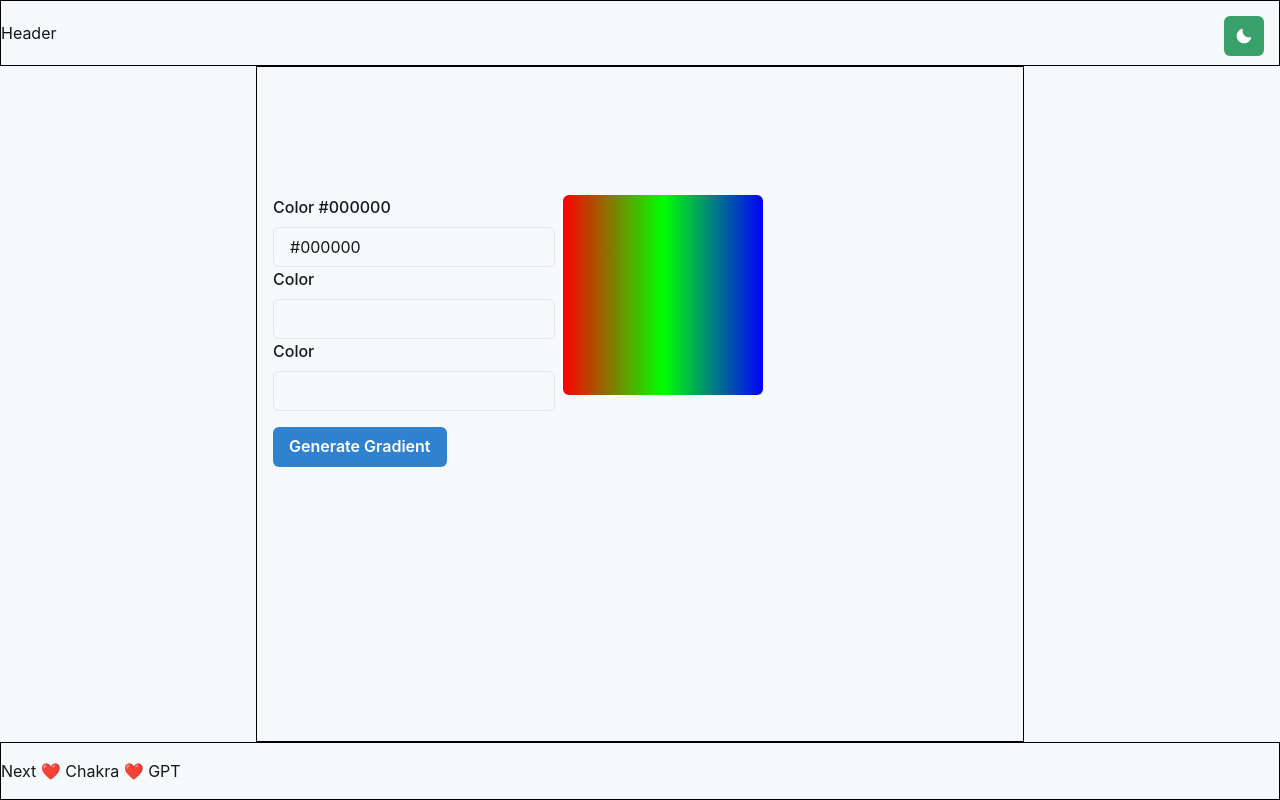
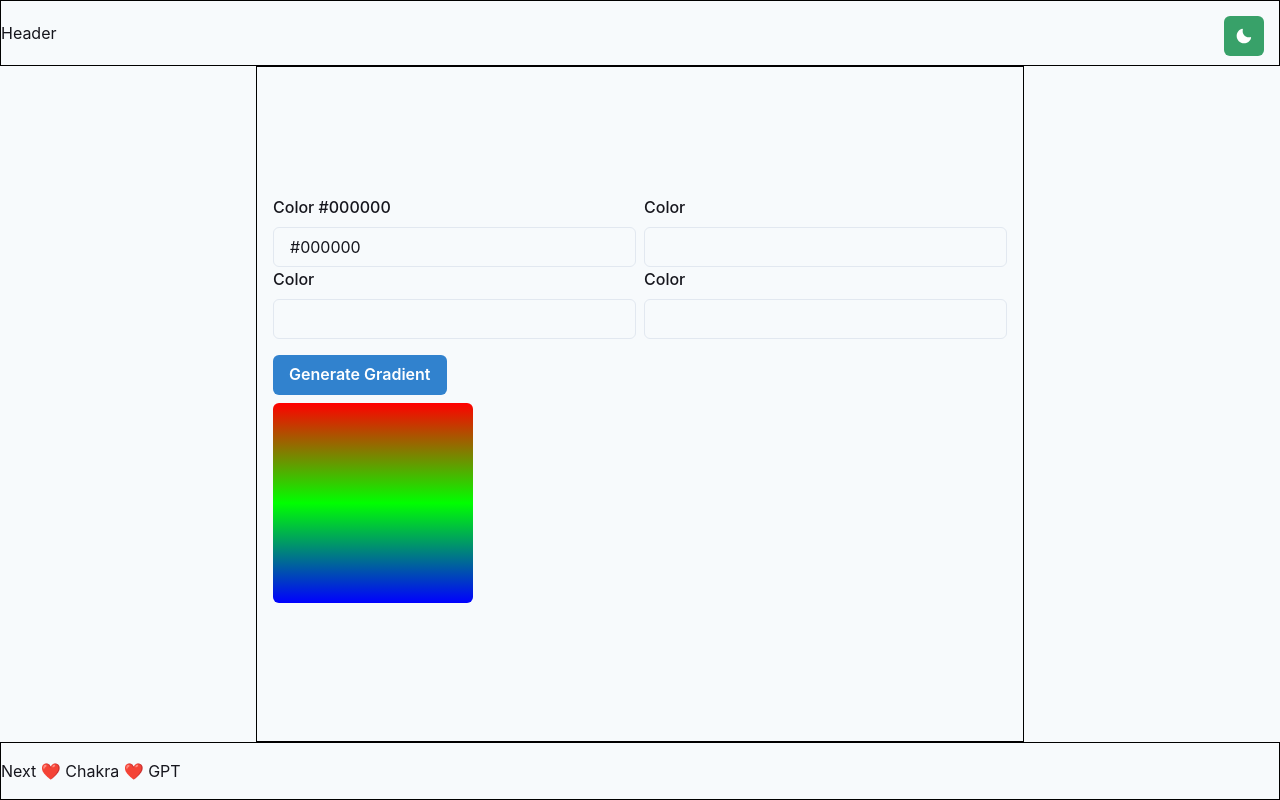
Before and after one commit to mikemajara/colors-gradients, a Next.js app: page / in a window 1280 px wide. Built offline with nearby package versions, Linux system fonts and the light colour scheme.

Commit message:
chore: n gradients

```diff
--- a/src/components/forms/color-form-component.tsx
+++ b/src/components/forms/color-form-component.tsx
@@ -1,5 +1,11 @@
 import React, { useState } from "react";
-import { Button, FormControl, FormLabel, Input } from "@chakra-ui/react";
+import {
+  Button,
+  FormControl,
+  FormLabel,
+  HStack,
+  Input,
+} from "@chakra-ui/react";
 import { ChromePicker } from "react-color";
 import { getClosestCSSColorName } from "../../utils/color-utils";
 
@@ -35,7 +41,7 @@ const ColorInput = ({ color, setColor }) => {
 };
 
 const ColorFormComponent = ({ onSubmit }) => {
-  const [colors, setColors] = useState(["#000000", "", ""]);
+  const [colors, setColors] = useState(["#000000", "", "", ""]);
 
   const handleColorChange = (index, color) => {
     setColors((prevColors) => {
@@ -53,6 +59,7 @@ const ColorFormComponent = ({ onSubmit }) => {
 
   return (
     <form onSubmit={handleSubmit}>
+      <HStack>
         <ColorInput
           color={colors[0]}
           setColor={(color) => handleColorChange(0, color)}
@@ -61,10 +68,17 @@ const ColorFormComponent = ({ onSubmit }) => {
           color={colors[1]}
           setColor={(color) => handleColorChange(1, color)}
         />
+      </HStack>
+      <HStack>
         <ColorInput
           color={colors[2]}
           setColor={(color) => handleColorChange(2, color)}
         />
+        <ColorInput
+          color={colors[3]}
+          setColor={(color) => handleColorChange(2, color)}
+        />
+      </HStack>
       <Button mt={4} colorScheme="blue" type="submit">
         Generate Gradient
       </Button>
--- a/src/components/gradient/gradient-box.tsx
+++ b/src/components/gradient/gradient-box.tsx
@@ -1,9 +1,10 @@
 import React from "react";
 import { Box } from "@chakra-ui/react";
 
-const GradientBox = ({ color1, color2, color3 }) => {
-  const gradientColors = [color1, color2, color3].filter(Boolean);
-  const gradient = `linear-gradient(to right, ${gradientColors.join(", ")})`;
+const GradientBox = ({ directions, colors }) => {
+  const gradient = `linear-gradient(${directions.join(", ")}, ${colors.join(
+    ", "
+  )})`;
 
   return <Box w="100%" h="100%" borderRadius="md" bg={gradient} />;
 };
--- a/src/components/gradient/gradient-component.tsx
+++ b/src/components/gradient/gradient-component.tsx
@@ -2,13 +2,12 @@ import React from "react";
 import GradientBox from "./gradient-box";
 
 const GradientComponent = ({ gradient }) => {
+  const directions = gradient.length > 2 ? gradient.slice(0, -2) : ["to right"];
+  const colors = gradient.slice(-2);
+
   return (
     <div style={{ height: "200px", width: "200px" }}>
-      <GradientBox
-        color1={gradient[0]}
-        color2={gradient[1]}
-        color3={gradient[2]}
-      />
+      <GradientBox directions={directions} colors={colors} />
     </div>
   );
 };
--- a/src/pages/index.tsx
+++ b/src/pages/index.tsx
@@ -29,7 +29,7 @@ const Index = () => {
     <Container height="100vh">
       <Header w="full">Header</Header>
       <Main border="1px solid black">
-        <Stack direction={["column", "row"]}>
+        <Stack direction={["column"]}>
           <ColorFormComponent onSubmit={handleColorChange} />
           <GradientComponent gradient={gradient} />
         </Stack>
```
Lines whose indentation alone changed are shown as unchanged.
